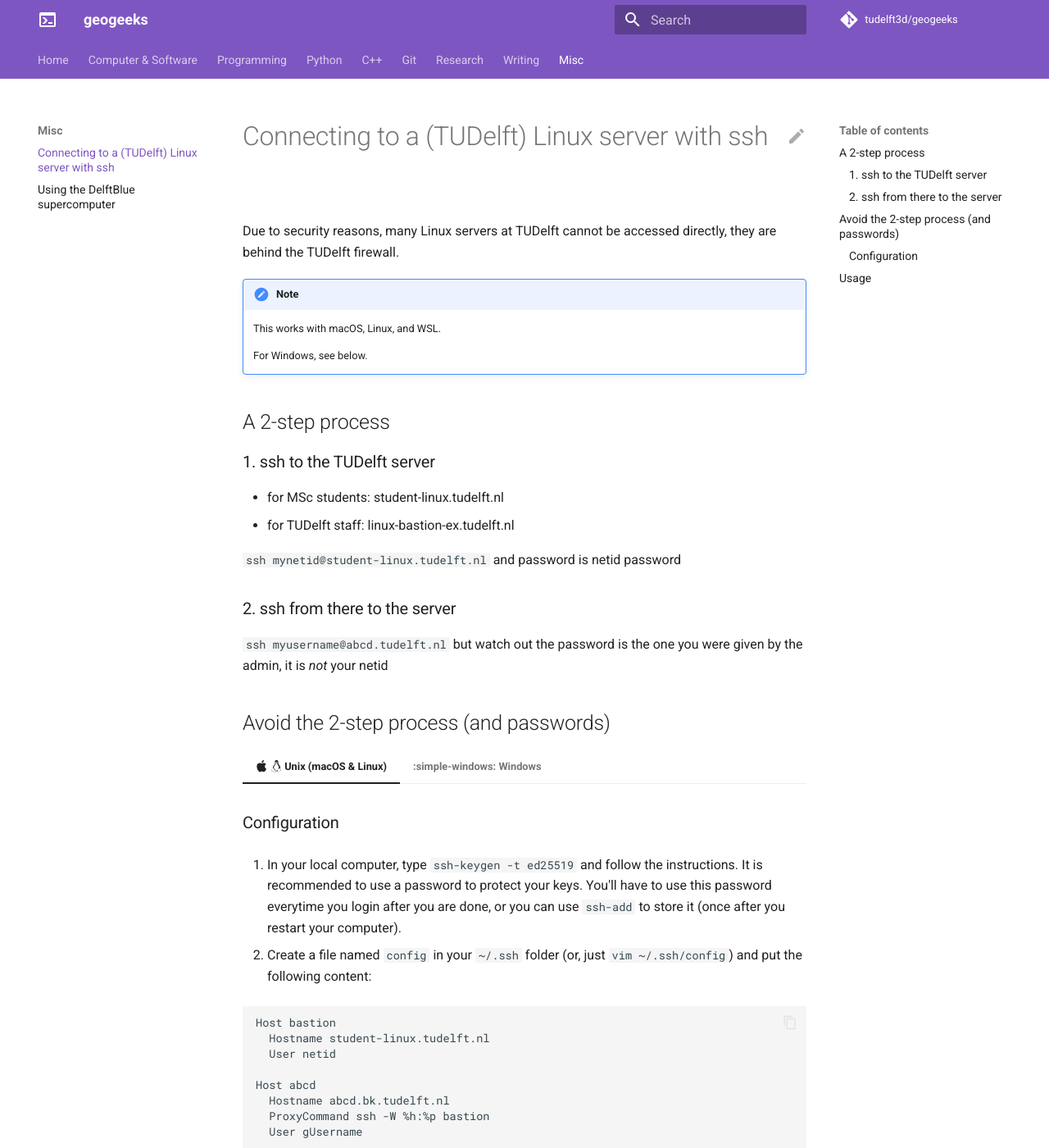
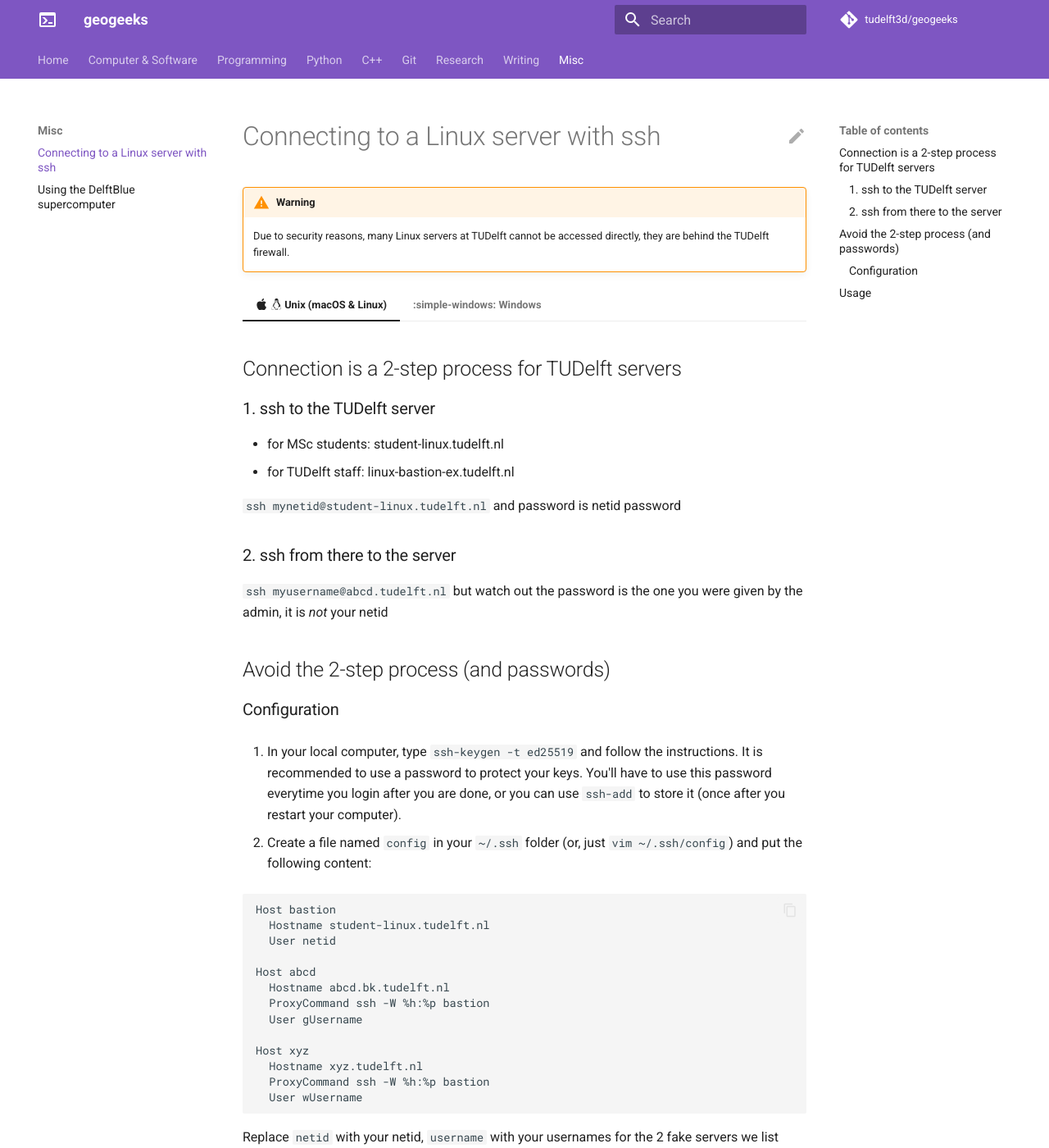
Before and after one commit to tudelft3d/geogeeks, an MkDocs documentation site: the page built from docs/misc/ssh.md, in a window 1280 px wide and 1400 px high. Shown: the whole window at 82% size. Built offline with MkDocs 1.6.1 and Material for MkDocs 9.7.7, drawn with Linux system fonts in a browser that asks for light colours; comment, search, counter and statistics services are not loaded.

Commit message:
ssh is now really 2 pages: macos/linux + windows (in diff tabs)

```diff
--- a/docs/misc/ssh.md
+++ b/docs/misc/ssh.md
@@ -1,34 +1,27 @@
 
-# Connecting to a (TUDelft) Linux server with ssh
-
-Due to security reasons, many Linux servers at TUDelft cannot be accessed directly, they are behind the TUDelft firewall.
+# Connecting to a Linux server with ssh
 
 
-!!! note
+!!! warning
 
-    This works with macOS, Linux, and WSL.
-
-    For Windows, see below.
-
-
-## A 2-step process
-
-### 1. ssh to the TUDelft server
-
-  - for MSc students: student-linux.tudelft.nl
-  - for TUDelft staff: linux-bastion-ex.tudelft.nl
-
-`ssh mynetid@student-linux.tudelft.nl` and password is netid password
-
-### 2. ssh from there to the server
-
-`ssh myusername@abcd.tudelft.nl` but watch out the password is the one you were given by the admin, it is *not* your netid
-
-
-
-## Avoid the 2-step process (and passwords)
+    Due to security reasons, many Linux servers at TUDelft cannot be accessed directly, they are behind the TUDelft firewall.
 
 === ":simple-apple: :simple-linux: Unix (macOS & Linux)"
+
+    ## Connection is a 2-step process for TUDelft servers
+
+    ### 1. ssh to the TUDelft server
+
+      - for MSc students: student-linux.tudelft.nl
+      - for TUDelft staff: linux-bastion-ex.tudelft.nl
+
+    `ssh mynetid@student-linux.tudelft.nl` and password is netid password
+
+    ### 2. ssh from there to the server
+
+    `ssh myusername@abcd.tudelft.nl` but watch out the password is the one you were given by the admin, it is *not* your netid
+
+    ## Avoid the 2-step process (and passwords)
 
     ### Configuration
 
@@ -72,7 +65,7 @@
 
     Under Windows it should be possible to do the same as macOS/Linux with [puttyssh](https://putty.org/).
 
-    Another alternative is to install `Windows Subsystem for Linux` and some Linux distribution (e.g. `Ubuntu`) and follow the same instructions as those for macOS/Linux.
+    The best alternative is to use [WSL](../computer/wsl.md) and follow the same instructions as those for macOS/Linux.
 
     To copy files using a graphic interface use WinSCP, and configure a session following the figures here:
     ![WinSCP0](./img/WinSCP0.jpeg)
```
